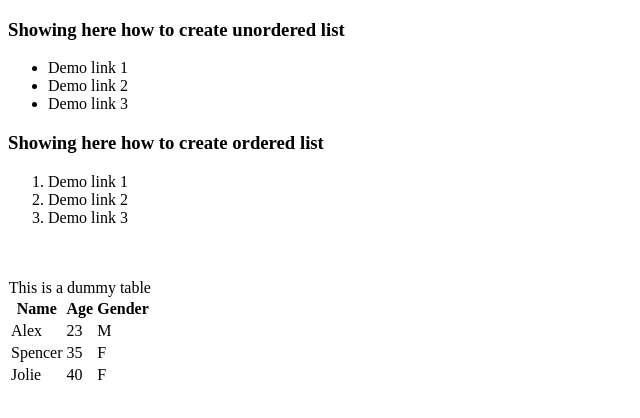
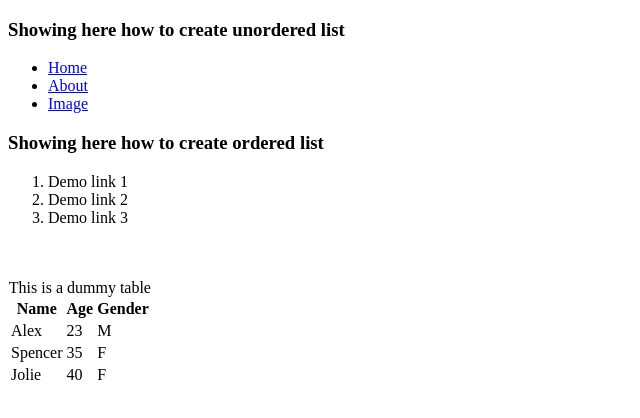
Before and after one commit to swarajkm/HtmlCssProjects, a plain HTML site: page HTML5/listItems.html in a window 1280 px wide. Shown: the whole page, without its empty margins (0-640 px from the left). Drawn offline with Linux system fonts and the light colour scheme.

Commit message:
Added Link to the unordered list file

```diff
--- a/HTML5/listItems.html
+++ b/HTML5/listItems.html
@@ -10,9 +10,9 @@
     <!-- Learning how to create list Items -->
     <h3>Showing here how to create unordered list</h3>
     <ul>
-        <li>Demo link 1</li>
-        <li>Demo link 2</li>
-        <li>Demo link 3</li>
+        <li><a href="index.html">Home</a></li>
+        <li><a href="AboutPage.html">About</a></li>
+        <li><a href="ImageLink.html">Image</a></li>
     </ul>
 
     <h3>Showing here how to create ordered list</h3>
```
